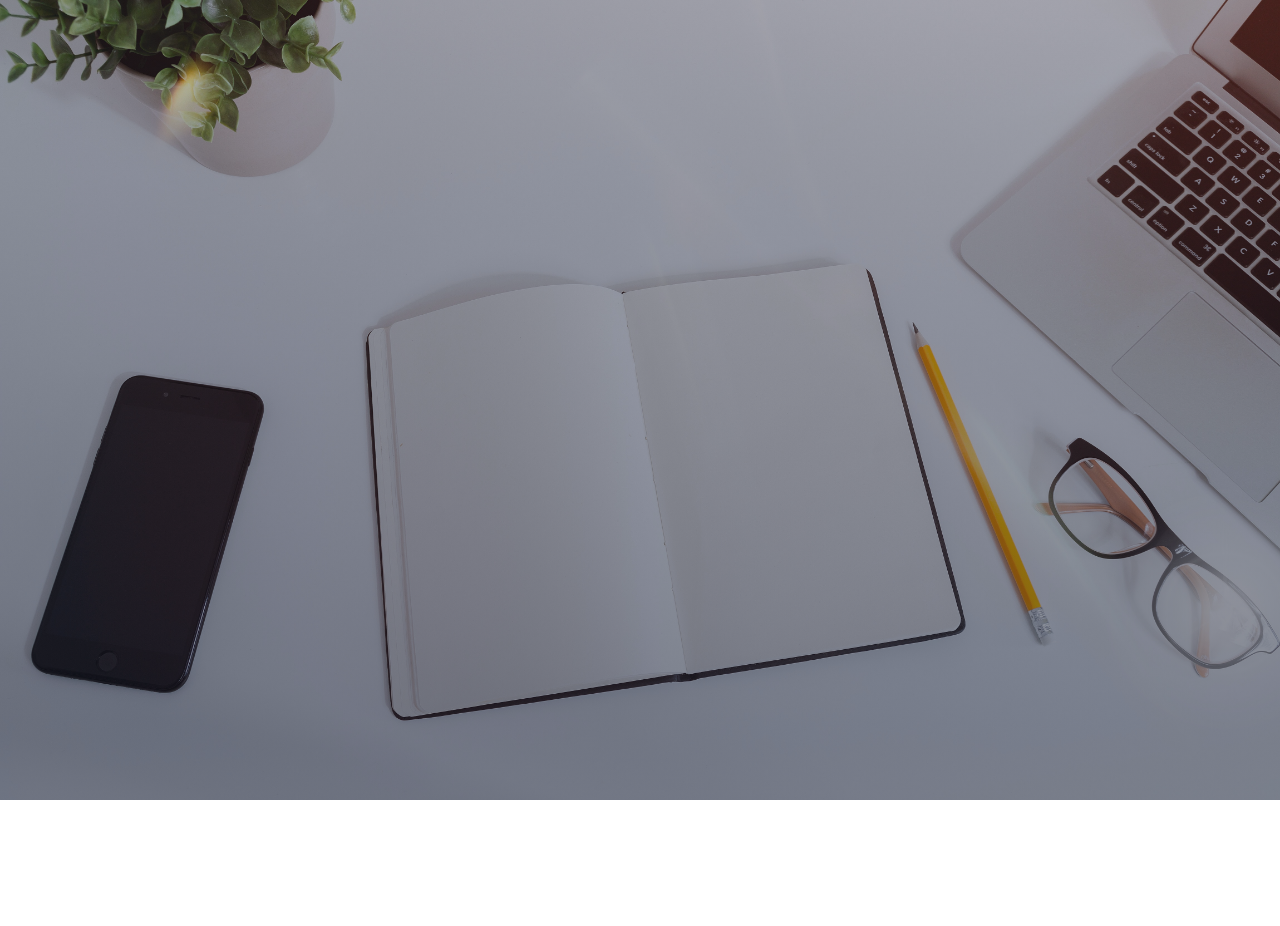
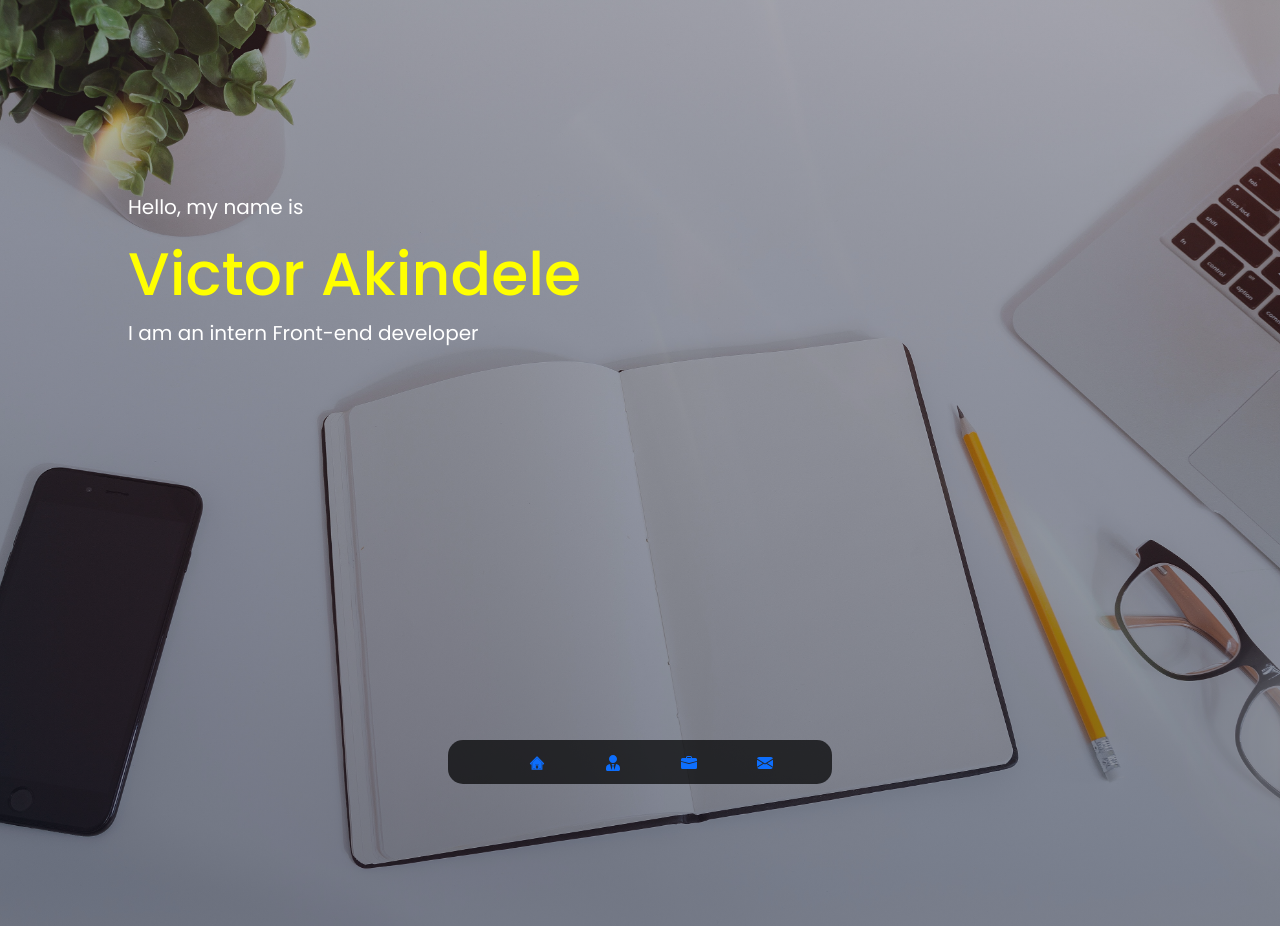
Before and after one commit to hurlavic/React-Portfolio-, a React (Create React App) app: page /home in a window 1280 px wide. Before the commit this address had no page. Shown: the top 926 px of the page. Before the commit the page ends 800 px from the top, so only its background shows below. Built offline with nearby package versions, Linux system fonts and the light colour scheme.

Commit message:
added router to links

```diff
--- a/package.json
+++ b/package.json
@@ -10,6 +10,7 @@
     "bootstrap": "^5.2.3",
     "react": "^18.2.0",
     "react-dom": "^18.2.0",
+    "react-icons": "^4.8.0",
     "react-router-dom": "^6.9.0",
     "react-scripts": "5.0.1",
     "web-vitals": "^2.1.4"
--- a/src/App.js
+++ b/src/App.js
@@ -1,29 +1,25 @@
-import React from 'react';
-import { BrowserRouter as Router, Route, Routes } from 'react-router-dom';
-import NavTabs from './components/NavTabs';
-import Home from './components/pages/Home/Home';
-import About from './components/pages/About/About';
-import ProjectGallery from './components/pages/Projects/Projects';
-import Contact from './components/pages/Contacts/Contact';
+import React from "react";
+import { BrowserRouter as Router, Route, Routes } from "react-router-dom";
+import NavTabs from "./components/NavBar/NavTabs";
+import Home from "./components/pages/Home/Home";
+import About from "./components/pages/About/About";
+import ProjectGallery from "./components/pages/Projects/Projects";
+import Contact from "./components/pages/Contacts/Contact";
 // import projects from './projects.json'
-import './index.css'
+import "./index.css";
 
 function App() {
   return (
     <Router>
       <div>
-        <NavTabs />
-        {/* Wrap Route elements in a Routes component */}
+      <NavTabs />
         <Routes>
-          {/* Define routes using the Route component to render different page components at different paths */}
-          {/* Define a default route that will render the Home component */}
-          <Route path="/" element={<Home />} />
-          <Route path="about" element={<About />} />
-          <Route path="blog" element={<ProjectGallery />} />
-          {/* Define a route that will have descendant routes */}
-          <Route path="contact/*" element={<Contact />} />
+          <Route exact path="home" element={<Home/>} />
+          <Route path="about" element={<About/>} />
+          <Route path="contact" element={<Contact/>} />
+          <Route path="project" element={<ProjectGallery/>} />
         </Routes>
-      </div>
+        </div>
     </Router>
   );
 }
--- /dev/null
+++ b/src/components/NavBar/NavTabs.js
@@ -0,0 +1,36 @@
+import React from "react";
+import { AiTwotoneHome } from "react-icons/ai";
+import { FaUserTie } from "react-icons/fa";
+import { BsBriefcaseFill } from "react-icons/bs";
+import { BsFillEnvelopeFill } from "react-icons/bs";
+import "./nav.css";
+import { NavLink } from "react-router-dom";
+
+function NavTabs() {
+  return (
+    <ul>
+      <li>
+        <NavLink to="home">
+          <AiTwotoneHome />
+        </NavLink>
+      </li>
+      <li>
+        <NavLink to="about">
+          <FaUserTie />
+        </NavLink>
+      </li>
+      <li>
+        <NavLink to="project">
+          <BsBriefcaseFill />
+        </NavLink>
+      </li>
+      <li>
+        <NavLink to="contact">
+          <BsFillEnvelopeFill />
+        </NavLink>
+      </li>
+    </ul>
+  );
+}
+
+export default NavTabs;
--- /dev/null
+++ b/src/components/NavBar/nav.css
@@ -0,0 +1,18 @@
+ul {
+    background-color: rgba(0, 0, 0, 0.7);
+    padding: 10px;
+    border-radius: 15px;
+    width: 30%;
+    text-align: center;
+    position: fixed;
+    bottom: 0;
+    left: 50%;
+    transform: translateX(-50%);
+    margin-bottom: 20px;
+
+}
+ul li{
+    color: white;
+    padding: 15px 30px;
+    display: inline;
+}
--- a/src/components/pages/Contacts/Contact.js
+++ b/src/components/pages/Contacts/Contact.js
@@ -3,7 +3,7 @@ import React from 'react';
 
 function Contact(props) {
   return (
-    <div>
+    <section id='contact'>
       <h1>Contact Page</h1>
       <p>
         Integer cursus bibendum sem non pretium. Vestibulum in aliquet sem, quis
@@ -18,7 +18,7 @@ function Contact(props) {
         conubia nostra, per inceptos himenaeos. Etiam ornare rutrum felis at
         rhoncus. Etiam vel condimentum magna, quis tempor nulla.
       </p>
-    </div>
+    </section>
   );
 }
 
--- a/src/components/pages/Home/Home.js
+++ b/src/components/pages/Home/Home.js
@@ -4,7 +4,7 @@ import profile from '../../../images/profile.jpg'
 
 function Home() {
   return (
-    <div className="main">
+    <section id="home">
     <div className="parent">
       <p className="text-1">Hello, my name is</p>
       <h1 className="display">Victor Akindele</h1>
@@ -12,7 +12,7 @@ function Home() {
     </div>
     <image src={profile} alt="profile dp"/>
 
-    </div>
+    </section>
   );
 }
 
--- a/src/components/pages/Home/home.css
+++ b/src/components/pages/Home/home.css
@@ -8,12 +8,12 @@ body {
   background-position: center;
   background-repeat: no-repeat;
   background-size: cover;
-  display: flex;
+  /* display: flex; */
  }
 .parent{
   display: block;
   margin-left:10%;
-  margin-top: 25%;
+  margin-top: 15%;
 }
 .text-1, .text-2{
   font-size: 20px;
@@ -23,9 +23,7 @@ body {
   font-size: 60px;
   color: yellow;
 }
-.main{
-  /* display: flex; */
-}
+
 image{
   width: 50px;
 }
--- a/src/components/pages/Projects/Projects.js
+++ b/src/components/pages/Projects/Projects.js
@@ -2,7 +2,7 @@ import React from "react";
 
 function ProjectGallery() {
   return (
-    <div>
+    <section id='project'>
             <div class="cardContainer col-lg-3 col-md-6 col-sm-12">
               <div class="card">
                 <img src="" class="card-img-top" alt="placeholder"/>
@@ -18,7 +18,7 @@ function ProjectGallery() {
                 </div>
               </div>
             </div>
-    </div>
+    </section>
   );
 }
 
```
Also changed, not shown: src/components/NavTabs.js (deleted, +0 -54 lines), 1 other file (tests, documents, lock files or other folders).
